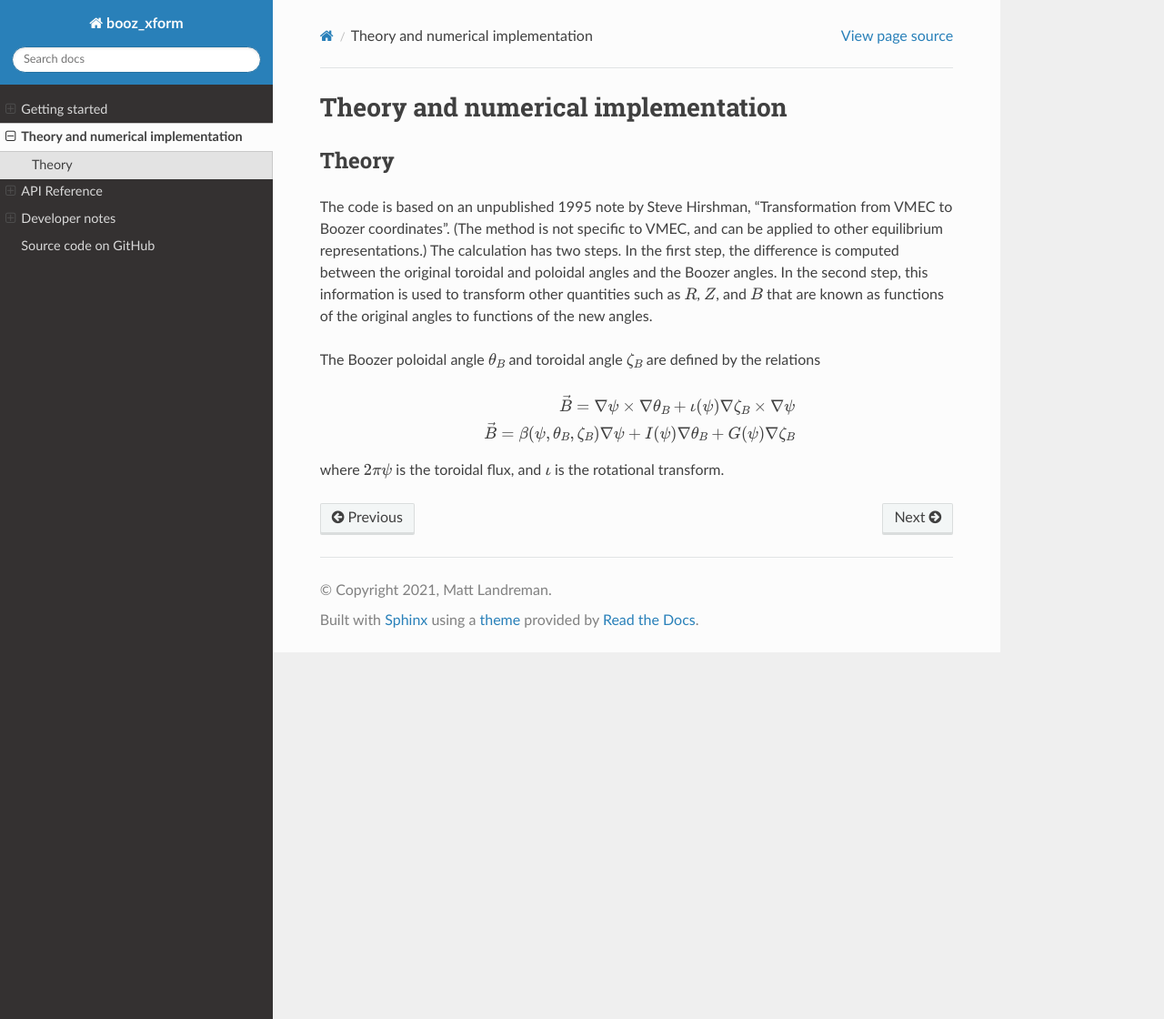
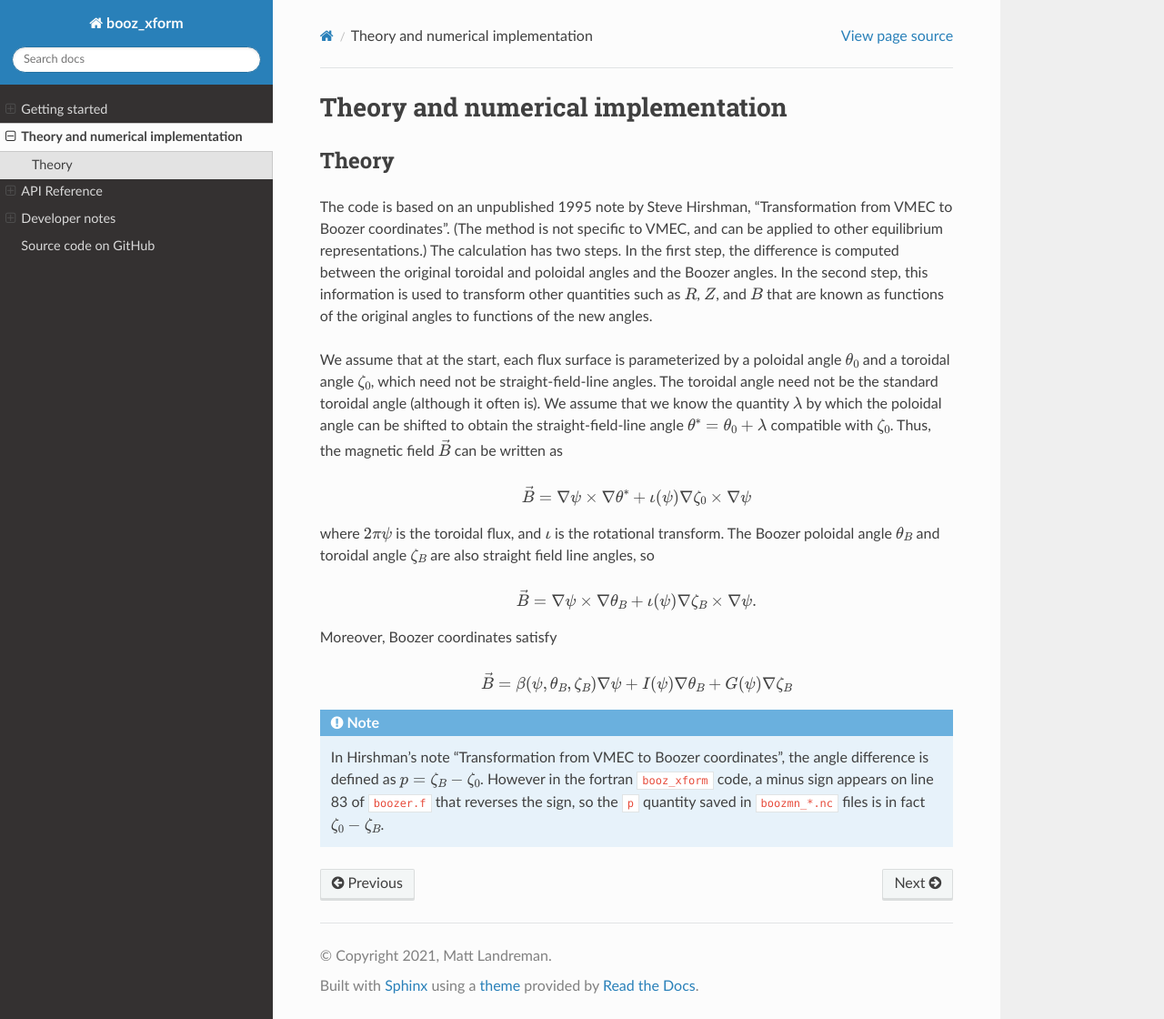
Before and after one commit to hiddenSymmetries/booz_xform, a Sphinx documentation site: the page built from docs/source/theory.rst, in a window 1280 px wide and 1120 px high. Shown: the whole window at 91% size. Built offline with Sphinx 7.4.7 and the Read the Docs theme 2.0.0, drawn with Linux system fonts in a browser that asks for light colours.

Commit message:
Added to docs

```diff
--- a/docs/source/theory.rst
+++ b/docs/source/theory.rst
@@ -13,12 +13,34 @@ In the second step, this information is used to transform other quantities such
 :math:`R`, :math:`Z`, and :math:`B` that are known as functions of the original
 angles to functions of the new angles.
 
-The Boozer poloidal angle :math:`\theta_B` and toroidal angle :math:`\zeta_B` are defined by the relations
+We assume that at the start, each flux surface is parameterized by a poloidal angle :math:`\theta_0`
+and a toroidal angle :math:`\zeta_0`, which need not be straight-field-line angles. The toroidal
+angle need not be the standard toroidal angle (although it often is). We assume that
+we know the quantity :math:`\lambda` by which the poloidal angle can be shifted to obtain
+the straight-field-line angle :math:`\theta^*=\theta_0 + \lambda` compatible with :math:`\zeta_0`.
+Thus, the magnetic field :math:`\vec{B}` can be written as
 
 .. math::
 
-   \vec{B} = \nabla\psi\times\nabla\theta_B + \iota(\psi) \nabla\zeta_B\times\nabla\psi
+   \vec{B} = \nabla\psi\times\nabla\theta^* + \iota(\psi) \nabla\zeta_0\times\nabla\psi
+
+where :math:`2 \pi \psi` is the toroidal flux, and :math:`\iota` is the rotational transform.
+The Boozer poloidal angle :math:`\theta_B` and toroidal angle :math:`\zeta_B` are also straight field line
+angles, so
+
+.. math::
+
+   \vec{B} = \nabla\psi\times\nabla\theta_B + \iota(\psi) \nabla\zeta_B\times\nabla\psi.
+
+Moreover, Boozer coordinates satisfy
+
+.. math::
 
    \vec{B} = \beta(\psi,\theta_B,\zeta_B)\nabla\psi + I(\psi)\nabla\theta_B + G(\psi)\nabla\zeta_B
 
-where :math:`2 \pi \psi` is the toroidal flux, and :math:`\iota` is the rotational transform.
+
+
+.. note:: In Hirshman's note "Transformation from VMEC to Boozer coordinates", the angle difference
+	  is defined as :math:`p = \zeta_B - \zeta_0`. However in the fortran ``booz_xform`` code,
+	  a minus sign appears on line 83 of ``boozer.f`` that reverses the sign, so the ``p`` quantity
+	  saved in ``boozmn_*.nc`` files is in fact :math:`\zeta_0 - \zeta_B`.
```
